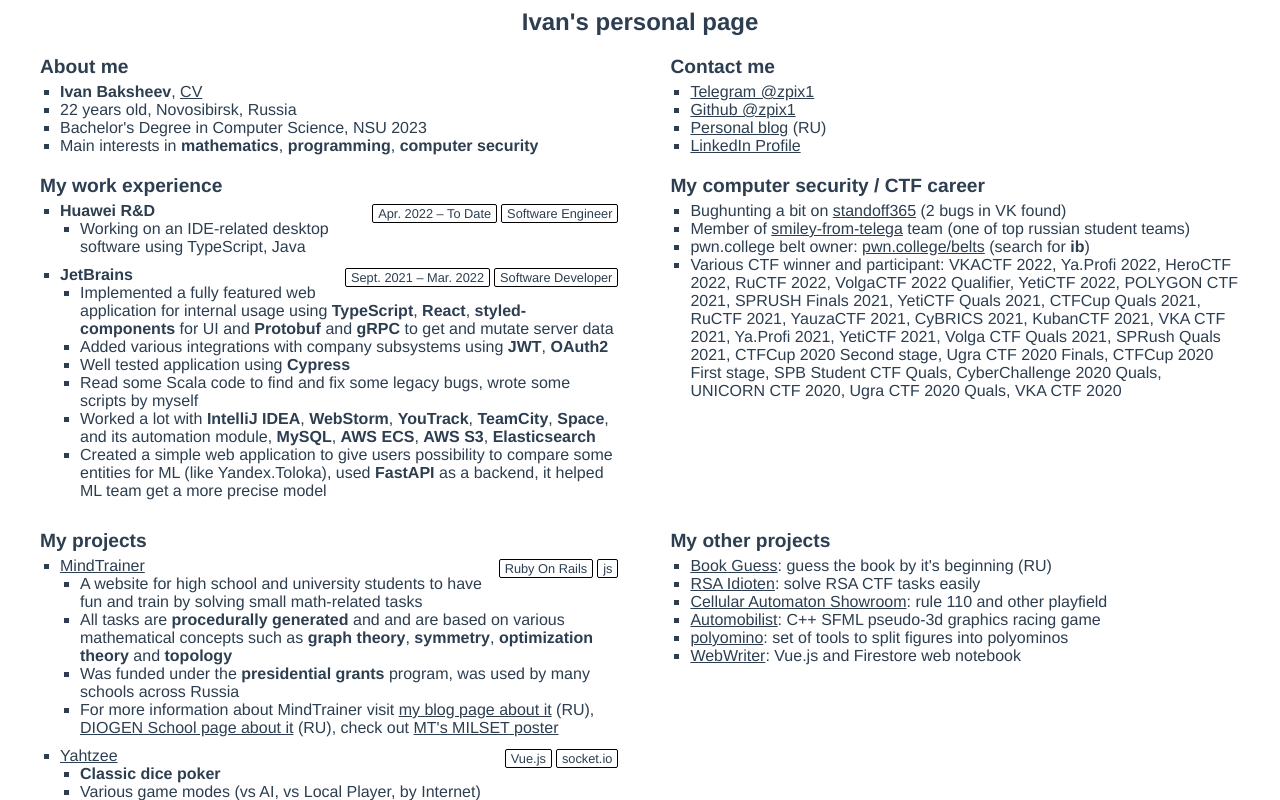
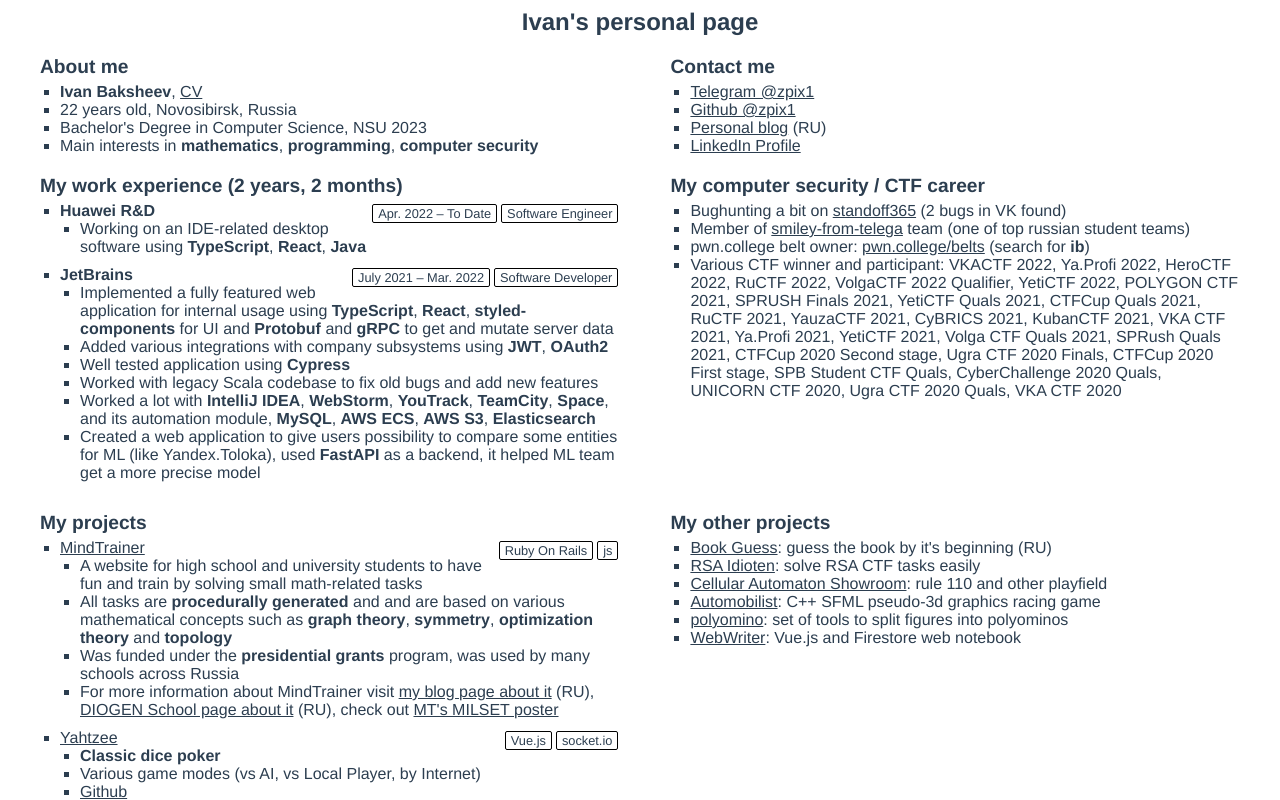
Before and after one commit to zpix1/about-me, a Next.js app: page / in a window 1280 px wide. Shown: the top 800 px of the page. Built offline with nearby package versions, Linux system fonts and the light colour scheme.

Commit message:
fix: work exp

```diff
--- a/pages/index.js
+++ b/pages/index.js
@@ -1,6 +1,30 @@
 import { Url } from "../src/Url";
 import { useMemo } from "react";
 import ctfHistory from "../src/data.json";
+
+function monthDiff(d1, d2) {
+  let months = (d2.getFullYear() - d1.getFullYear()) * 12;
+  months -= d1.getMonth();
+  months += d2.getMonth();
+  return months <= 0 ? 0 : months;
+}
+
+function formatYear(year) {
+  if (year % 10 == 1) {
+    return year + " year";
+  }
+  return year + " years";
+}
+
+function formatMonth(month) {
+  if (month === 0) {
+    return "";
+  }
+  if (month % 10 == 1) {
+    return month + " month";
+  }
+  return month + " months";
+}
 
 export default function Home() {
   const yearsOld = useMemo(() => {
@@ -11,6 +35,16 @@
       return year + " year";
     }
     return year + " years";
+  }, []);
+
+  const workExperience = useMemo(() => {
+    const now = new Date();
+    const start = new Date("July 1, 2021 12:00:00");
+    const expInMonth = monthDiff(start, now);
+    const years = formatYear(Math.floor(expInMonth / 12));
+    const months = formatMonth(expInMonth % 12);
+
+    return `${years}${months && ", " + months}`
   }, []);
 
   const ctfs = ctfHistory.map((ctf, i) => (
@@ -63,7 +97,7 @@
             </ul>
           </div>
           <div className="grid-element" style={{ gridArea: "career" }}>
-            <div className="subheader">My work experience</div>
+            <div className="subheader">My work experience ({workExperience})</div>
             <ol>
               <li className="project-li">
                 <b>Huawei R&D</b>
@@ -74,14 +108,13 @@
                 ))}
                 <ul>
                   <li>
-                    Working on an IDE-related desktop software using TypeScript,
-                    Java
+                    Working on an IDE-related desktop software using <b>TypeScript</b>, <b>React</b>, <b>Java</b>
                   </li>
                 </ul>
               </li>
               <li className="project-li">
                 <b>JetBrains</b>
-                {["Software Developer", "Sept. 2021 – Mar. 2022"].map((tag) => (
+                {["Software Developer", "July 2021 – Mar. 2022"].map((tag) => (
                   <div key={tag} className="badge">
                     {tag}
                   </div>
@@ -101,8 +134,7 @@
                     Well tested application using <b>Cypress</b>
                   </li>
                   <li>
-                    Read some Scala code to find and fix some legacy bugs, wrote
-                    some scripts by myself
+                    Worked with legacy Scala codebase to fix old bugs and add new features
                   </li>
                   <li>
                     Worked a lot with <b>IntelliJ IDEA</b>, <b>WebStorm</b>,{" "}
@@ -111,7 +143,7 @@
                     <b>AWS S3</b>, <b>Elasticsearch</b>
                   </li>
                   <li>
-                    Created a simple web application to give users possibility
+                    Created a web application to give users possibility
                     to compare some entities for ML (like Yandex.Toloka), used{" "}
                     <b>FastAPI</b> as a backend, it helped ML team get a more
                     precise model
```
